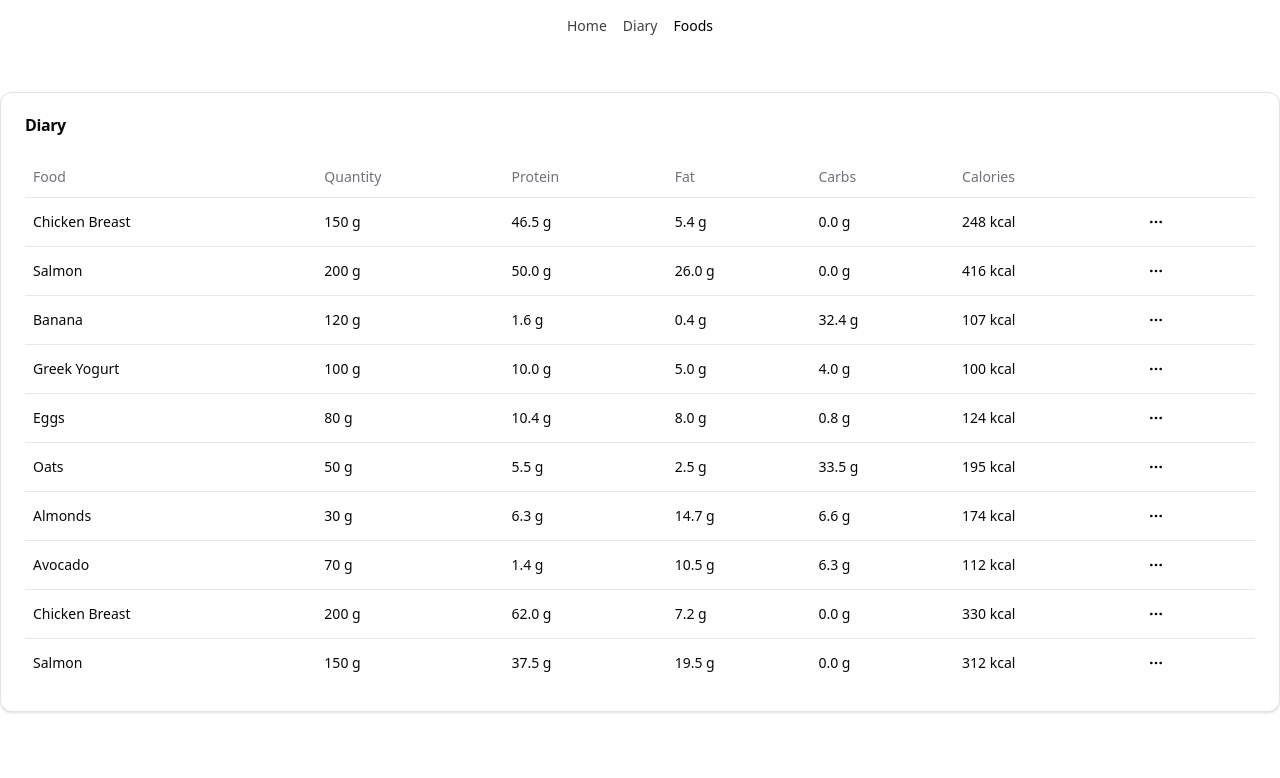
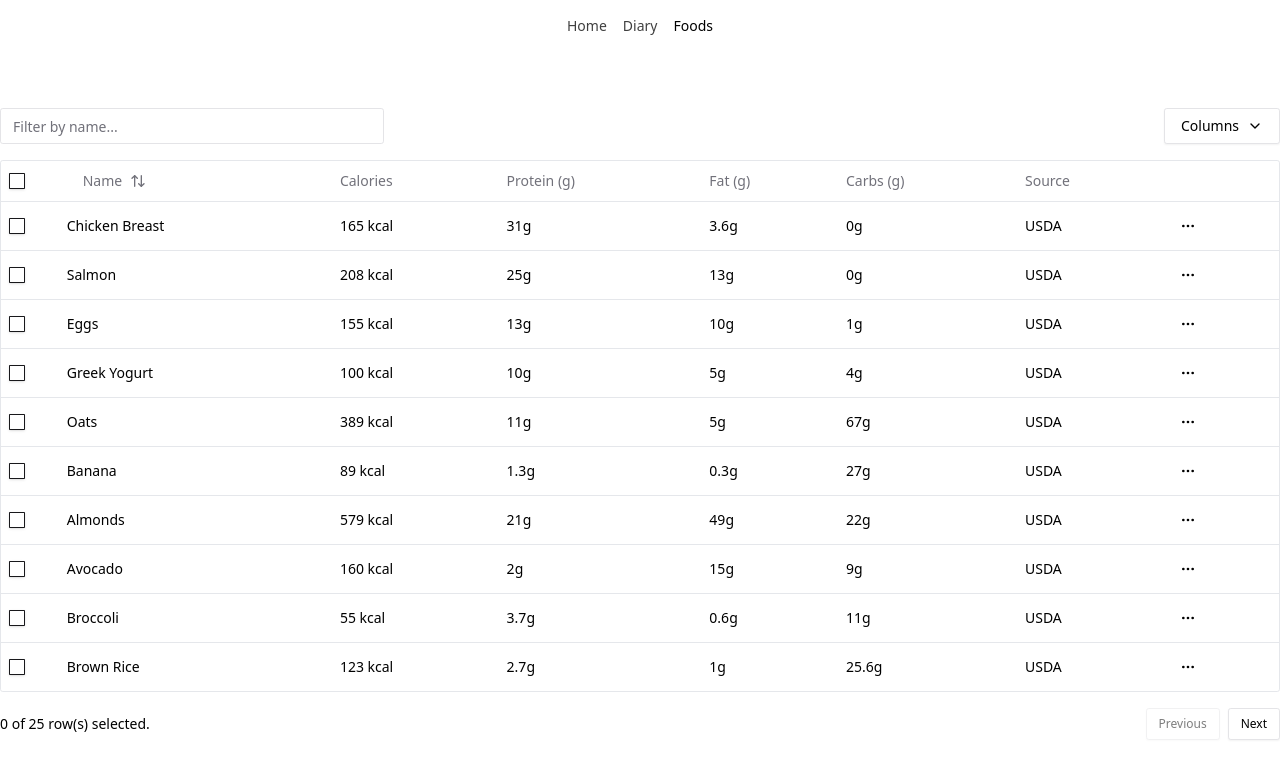
Before and after one commit to dragoispas/makro-next, a Next.js app: page /foods in a window 1280 px wide. Shown: the top 778 px of the page. Built offline with nearby package versions, Linux system fonts and the light colour scheme.

Commit message:
Added Foods table

```diff
--- a/app/foods/page.tsx
+++ b/app/foods/page.tsx
@@ -1,11 +1,12 @@
 import { DiaryTable } from "@/components/diary/dary-table/data-table";
 import { mockFoodEntries } from "../mockData";
+import { ProductsTable } from "@/components/foods/foods-table/products.table";
 
 const FoodsPage = () => {
     return (
         <div>
             <div className="container mx-auto py-10">
-                <DiaryTable data={mockFoodEntries} />
+                <ProductsTable />
             </div>
 
         </div>
--- a/components/diary/dary-table/columns.tsx
+++ b/components/diary/dary-table/columns.tsx
@@ -1,5 +1,5 @@
 import { ColumnDef } from "@tanstack/react-table"
-import { DropdownMenu, DropdownMenuContent, DropdownMenuItem, DropdownMenuLabel, DropdownMenuTrigger } from "../../ui/dropdown-menu"
+import { DropdownMenu, DropdownMenuContent, DropdownMenuItem, DropdownMenuLabel, DropdownMenuSeparator, DropdownMenuTrigger } from "../../ui/dropdown-menu"
 import { MoreHorizontal } from "lucide-react"
 import { Button } from "../../ui/button"
 
@@ -42,7 +42,7 @@ export const columns: ColumnDef<FoodEntryRow>[] = [
         id: "actions",
         enableHiding: false,
         cell: ({ row }) => {
-            const payment = row.original
+            const foodEntry = row.original
 
             return (
                 <DropdownMenu>
@@ -55,6 +55,7 @@ export const columns: ColumnDef<FoodEntryRow>[] = [
                     <DropdownMenuContent align="end">
                         <DropdownMenuLabel>Actions</DropdownMenuLabel>
                         <DropdownMenuItem>Edit</DropdownMenuItem>
+                        <DropdownMenuSeparator />
                         <DropdownMenuItem>Delete</DropdownMenuItem>
                     </DropdownMenuContent>
                 </DropdownMenu>
--- /dev/null
+++ b/components/foods/foods-table/columns.tsx
@@ -0,0 +1,97 @@
+"use client"
+
+import * as React from "react"
+import { ColumnDef } from "@tanstack/react-table"
+import { ArrowUpDown, MoreHorizontal } from "lucide-react"
+
+import { Button } from "@/components/ui/button"
+import { Checkbox } from "@/components/ui/checkbox"
+
+import { DropdownMenu, DropdownMenuContent, DropdownMenuTrigger, DropdownMenuItem, DropdownMenuLabel, DropdownMenuSeparator } from "@/components/ui/dropdown-menu"
+import { Product } from "@/app/types"
+
+export const columns: ColumnDef<Product>[] = [
+    {
+        id: "select",
+        header: ({ table }) => (
+            <Checkbox
+                checked={
+                    table.getIsAllPageRowsSelected() ||
+                    (table.getIsSomePageRowsSelected() && "indeterminate")
+                }
+                onCheckedChange={(value) => table.toggleAllPageRowsSelected(!!value)}
+                aria-label="Select all"
+            />
+        ),
+        cell: ({ row }) => (
+            <Checkbox
+                checked={row.getIsSelected()}
+                onCheckedChange={(value) => row.toggleSelected(!!value)}
+                aria-label="Select row"
+            />
+        ),
+        enableSorting: false,
+        enableHiding: false,
+    },
+    {
+        accessorKey: "name",
+        header: ({ column }) => (
+            <Button
+                variant="ghost"
+                onClick={() => column.toggleSorting(column.getIsSorted() === "asc")}
+            >
+                Name
+                <ArrowUpDown />
+            </Button>
+        ),
+        cell: ({ row }) => <div className="capitalize">{row.getValue("name")}</div>,
+    },
+    {
+        accessorKey: "calories",
+        header: "Calories",
+        cell: ({ row }) => <div>{row.original.calories} kcal</div>,
+    },
+    {
+        accessorKey: "protein",
+        header: "Protein (g)",
+        cell: ({ row }) => <div>{row.original.macronutrients.protein}g</div>,
+    },
+    {
+        accessorKey: "fat",
+        header: "Fat (g)",
+        cell: ({ row }) => <div>{row.original.macronutrients.fat}g</div>,
+    },
+    {
+        accessorKey: "carbs",
+        header: "Carbs (g)",
+        cell: ({ row }) => <div>{row.original.macronutrients.carbs}g</div>,
+    },
+    {
+        accessorKey: "source",
+        header: "Source",
+        cell: ({ row }) => <div>{row.getValue("source")}</div>,
+    },
+    {
+        id: "actions",
+        enableHiding: false,
+        cell: ({ row }) => {
+            const product = row.original;
+            return (
+                <DropdownMenu>
+                    <DropdownMenuTrigger asChild>
+                        <Button variant="ghost" className="h-8 w-8 p-0">
+                            <span className="sr-only">Open menu</span>
+                            <MoreHorizontal />
+                        </Button>
+                    </DropdownMenuTrigger>
+                    <DropdownMenuContent align="end">
+                        <DropdownMenuLabel>Actions</DropdownMenuLabel>
+                        <DropdownMenuItem>View food</DropdownMenuItem>
+                        <DropdownMenuSeparator />
+                        <DropdownMenuItem>Create custom "{row.original.name.toLowerCase()}"</DropdownMenuItem>
+                    </DropdownMenuContent>
+                </DropdownMenu>
+            );
+        },
+    },
+]
--- /dev/null
+++ b/components/foods/foods-table/products.table.tsx
@@ -0,0 +1,142 @@
+"use client"
+
+import * as React from "react"
+import {
+    ColumnDef,
+    ColumnFiltersState,
+    SortingState,
+    VisibilityState,
+    flexRender,
+    getCoreRowModel,
+    getFilteredRowModel,
+    getPaginationRowModel,
+    getSortedRowModel,
+    useReactTable,
+} from "@tanstack/react-table"
+import { ArrowUpDown, ChevronDown, MoreHorizontal } from "lucide-react"
+
+import { Button } from "@/components/ui/button"
+import { Checkbox } from "@/components/ui/checkbox"
+import { Input } from "@/components/ui/input"
+import {
+    Table,
+    TableBody,
+    TableCell,
+    TableHead,
+    TableHeader,
+    TableRow,
+} from "@/components/ui/table"
+import { DropdownMenu, DropdownMenuCheckboxItem, DropdownMenuContent, DropdownMenuTrigger, DropdownMenuItem, DropdownMenuLabel, DropdownMenuSeparator } from "@/components/ui/dropdown-menu"
+import { mockProducts } from "@/app/mockData"
+import { columns } from "./columns"
+
+export function ProductsTable() {
+    const [sorting, setSorting] = React.useState<SortingState>([])
+    const [columnFilters, setColumnFilters] = React.useState<ColumnFiltersState>([])
+    const [columnVisibility, setColumnVisibility] = React.useState<VisibilityState>({})
+    const [rowSelection, setRowSelection] = React.useState({})
+
+    const table = useReactTable({
+        data: mockProducts,
+        columns,
+        onSortingChange: setSorting,
+        onColumnFiltersChange: setColumnFilters,
+        getCoreRowModel: getCoreRowModel(),
+        getPaginationRowModel: getPaginationRowModel(),
+        getSortedRowModel: getSortedRowModel(),
+        getFilteredRowModel: getFilteredRowModel(),
+        onColumnVisibilityChange: setColumnVisibility,
+        onRowSelectionChange: setRowSelection,
+        state: {
+            sorting,
+            columnFilters,
+            columnVisibility,
+            rowSelection,
+        },
+    })
+
+    return (
+        <div className="w-full">
+            <div className="flex items-center py-4">
+                <Input
+                    placeholder="Filter by name..."
+                    value={(table.getColumn("name")?.getFilterValue() as string) ?? ""}
+                    onChange={(event) =>
+                        table.getColumn("name")?.setFilterValue(event.target.value)
+                    }
+                    className="max-w-sm"
+                />
+                <DropdownMenu>
+                    <DropdownMenuTrigger asChild>
+                        <Button variant="outline" className="ml-auto">
+                            Columns <ChevronDown />
+                        </Button>
+                    </DropdownMenuTrigger>
+                    <DropdownMenuContent align="end">
+                        {table
+                            .getAllColumns()
+                            .filter((column) => column.getCanHide())
+                            .map((column) => (
+                                <DropdownMenuCheckboxItem
+                                    key={column.id}
+                                    className="capitalize"
+                                    checked={column.getIsVisible()}
+                                    onCheckedChange={(value) => column.toggleVisibility(!!value)}
+                                >
+                                    {column.id}
+                                </DropdownMenuCheckboxItem>
+                            ))}
+                    </DropdownMenuContent>
+                </DropdownMenu>
+            </div>
+            <div className="rounded-md border">
+                <Table>
+                    <TableHeader>
+                        {table.getHeaderGroups().map((headerGroup) => (
+                            <TableRow key={headerGroup.id}>
+                                {headerGroup.headers.map((header) => (
+                                    <TableHead key={header.id}>
+                                        {header.isPlaceholder ? null : flexRender(header.column.columnDef.header, header.getContext())}
+                                    </TableHead>
+                                ))}
+                            </TableRow>
+                        ))}
+                    </TableHeader>
+                    <TableBody>
+                        {table.getRowModel().rows.map((row) => (
+                            <TableRow key={row.id}>
+                                {row.getVisibleCells().map((cell) => (
+                                    <TableCell key={cell.id}>{flexRender(cell.column.columnDef.cell, cell.getContext())}</TableCell>
+                                ))}
+                            </TableRow>
+                        ))}
+                    </TableBody>
+                </Table>
+            </div>
+            <div className="flex items-center justify-end space-x-2 py-4">
+                <div className="flex-1 text-sm text-muted-foreground">
+                    {table.getFilteredSelectedRowModel().rows.length} of{" "}
+                    {table.getFilteredRowModel().rows.length} row(s) selected.
+                </div>
+                <div className="space-x-2">
+                    <Button
+                        variant="outline"
+                        size="sm"
+                        onClick={() => table.previousPage()}
+                        disabled={!table.getCanPreviousPage()}
+                    >
+                        Previous
+                    </Button>
+                    <Button
+                        variant="outline"
+                        size="sm"
+                        onClick={() => table.nextPage()}
+                        disabled={!table.getCanNextPage()}
+                    >
+                        Next
+                    </Button>
+                </div>
+            </div>
+        </div>
+    )
+}
```
